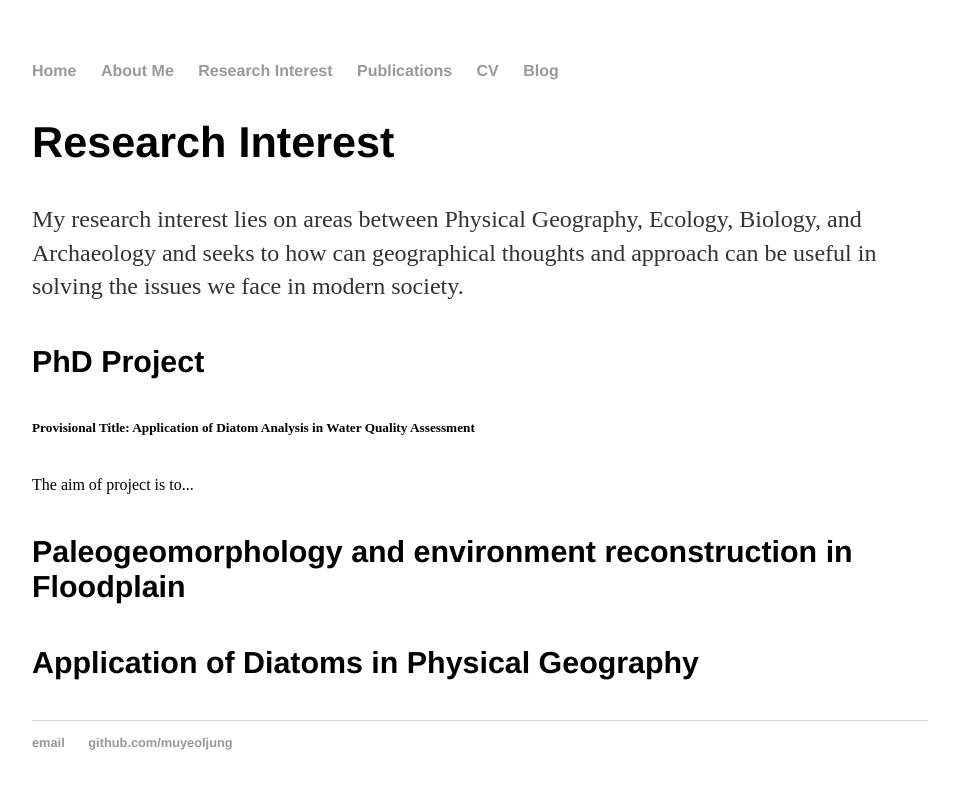
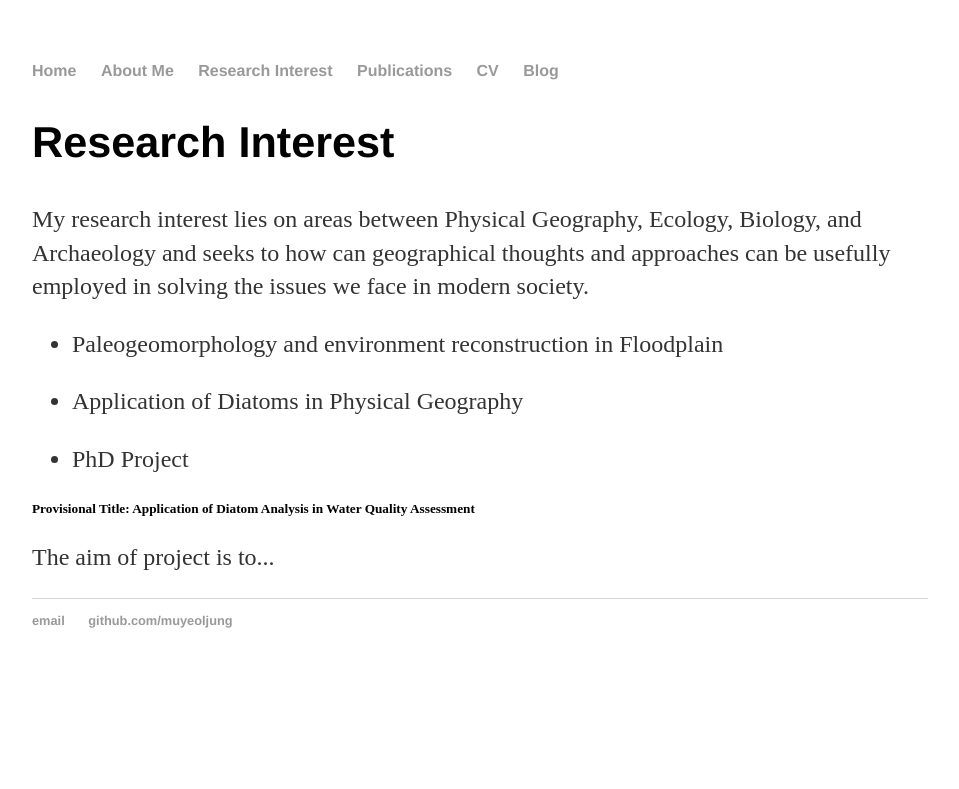
Before and after one commit to muyeoljung/muyeoljung.github.io, a Jekyll site: the page built from research interest/index.html, in a window 1280 px wide. Shown: the top 789 px of the page, without its empty margins (160-1119 px from the left). Built offline with Jekyll 4.4.1, drawn with Linux system fonts in a browser that asks for light colours.

Commit message:
Update index.html

```diff
--- a/research interest/index.html
+++ b/research interest/index.html
@@ -5,18 +5,15 @@ title: Research Interest
 
 	<div class="research interest">
 		<h2>Research Interest</h2>
-		<p>My research interest lies on areas between Physical Geography, Ecology, Biology, and Archaeology and seeks to how can geographical thoughts and approach can be useful in solving the issues we face in modern society.</p>
+		<p>My research interest lies on areas between Physical Geography, Ecology, Biology, and Archaeology and seeks to how can geographical thoughts and approaches can be usefully employed in solving the issues we face in modern society.</p>
 
-                <h4>PhD Project</h4>
+<ul><li>Paleogeomorphology and environment reconstruction in Floodplain</li></ul>
+<ul><li>Application of Diatoms in Physical Geography</li></ul>
+
+		<div>
+                <ul><li>PhD Project</li></ul>
                 <h5>Provisional Title: Application of Diatom Analysis in Water Quality Assessment</h5>
-		<br>The aim of project is to...
-		</br>
-<div>
-		<h4>Paleogeomorphology and environment reconstruction in Floodplain</h4>
-
-<div>
-		<h4>Application of Diatoms in Physical Geography</h4>
-
-
+		<p>The aim of project is to...
+		</p>
 
 	</div>
```
